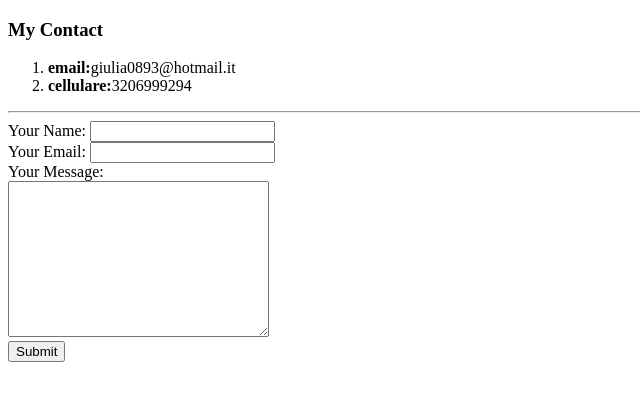
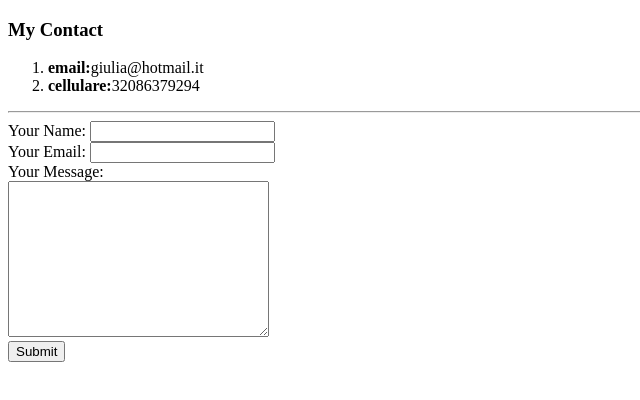
Before and after one commit to Giulia0893/curriculum, a plain HTML site: page contactme.html in a window 1280 px wide. Shown: the full height of the page, 0-640 px from the left. Drawn offline with Linux system fonts and the light colour scheme.

Commit message:
Update contactme.html

```diff
--- a/contactme.html
+++ b/contactme.html
@@ -7,8 +7,8 @@
   <body>
     <h3>My Contact</h3>
     <ol>
-      <li><strong>email:</strong>giulia0893@hotmail.it</li>
-      <li><strong>cellulare:</strong>3206999294</li>
+      <li><strong>email:</strong>giulia@hotmail.it</li>
+      <li><strong>cellulare:</strong>32086379294</li>
     </ol>
     <hr>
     <form  action="mailto:giulia0893@hotmail.it" method="post" enctype="text/plain">
```
